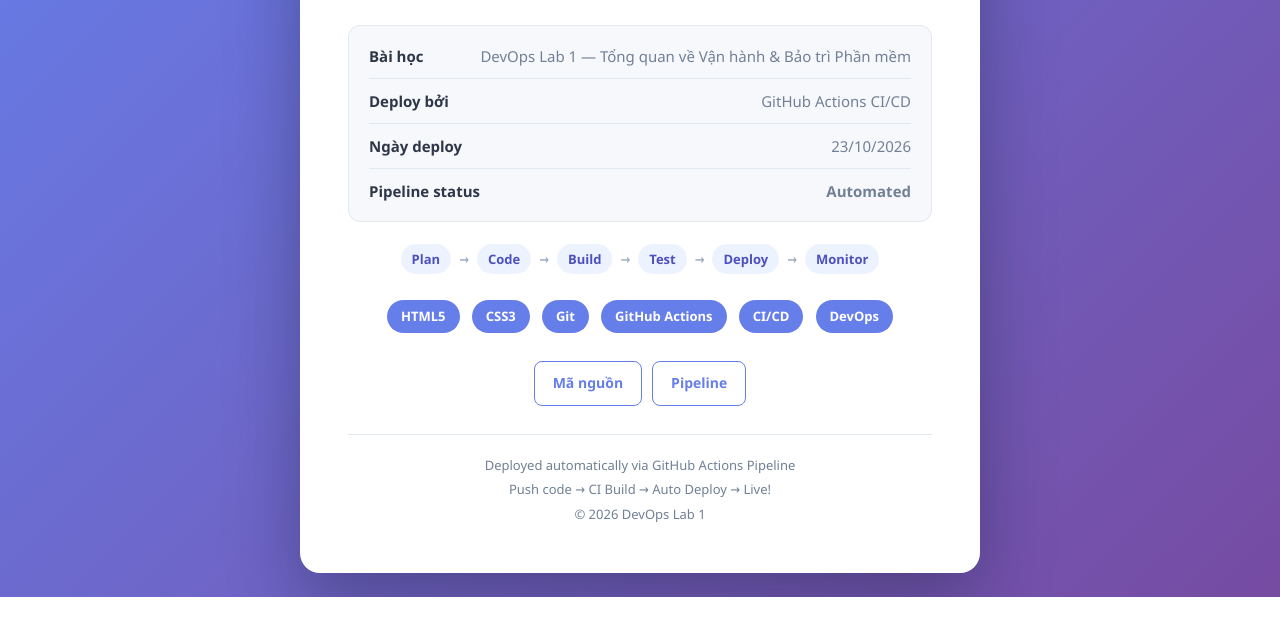
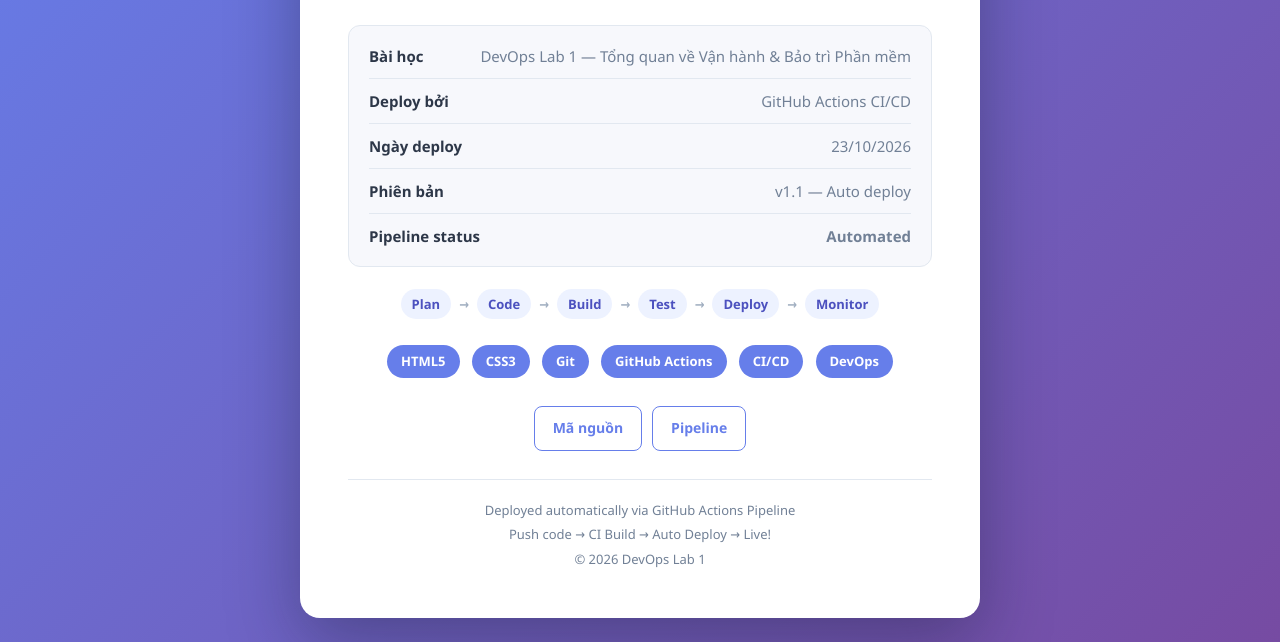
Before and after one commit to vuanhmin/devops-lab1-portfolio, a plain HTML site: page index.html in a window 1280 px wide. Shown: the part 211-853 px from the top of the page. Before the commit the page ends 808 px from the top, so only its background shows below. Drawn offline with Linux system fonts and the light colour scheme.

Commit message:
update: thêm phiên bản v1.1 để kiểm chứng CI/CD

```diff
--- a/index.html
+++ b/index.html
@@ -188,6 +188,7 @@
             <p><span><strong>Bài học</strong></span><span>DevOps Lab 1 — Tổng quan về Vận hành &amp; Bảo trì Phần mềm</span></p>
             <p><span><strong>Deploy bởi</strong></span><span>GitHub Actions CI/CD</span></p>
             <p><span><strong>Ngày deploy</strong></span><span id="date"></span></p>
+            <p><span><strong>Phiên bản</strong></span><span>v1.1 — Auto deploy</span></p>
             <p><span><strong>Pipeline status</strong></span><span class="status" id="status">Automated</span></p>
         </div>
 
```
